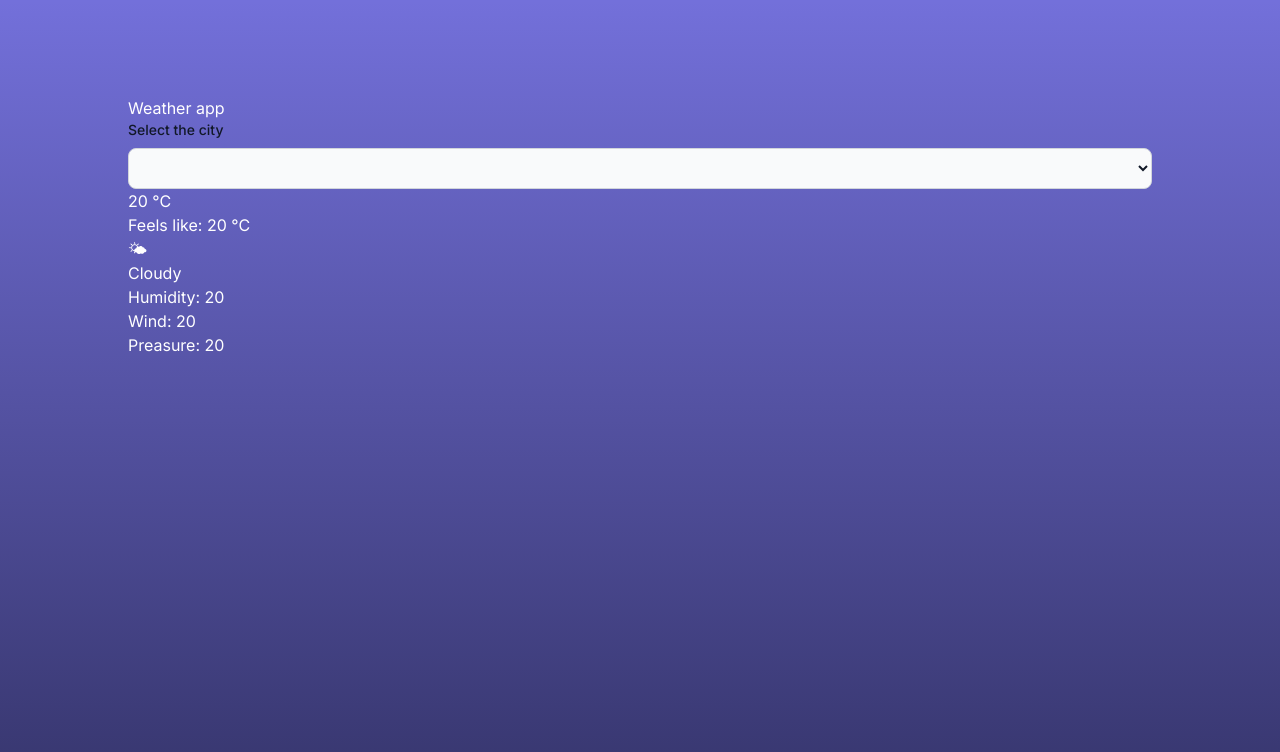
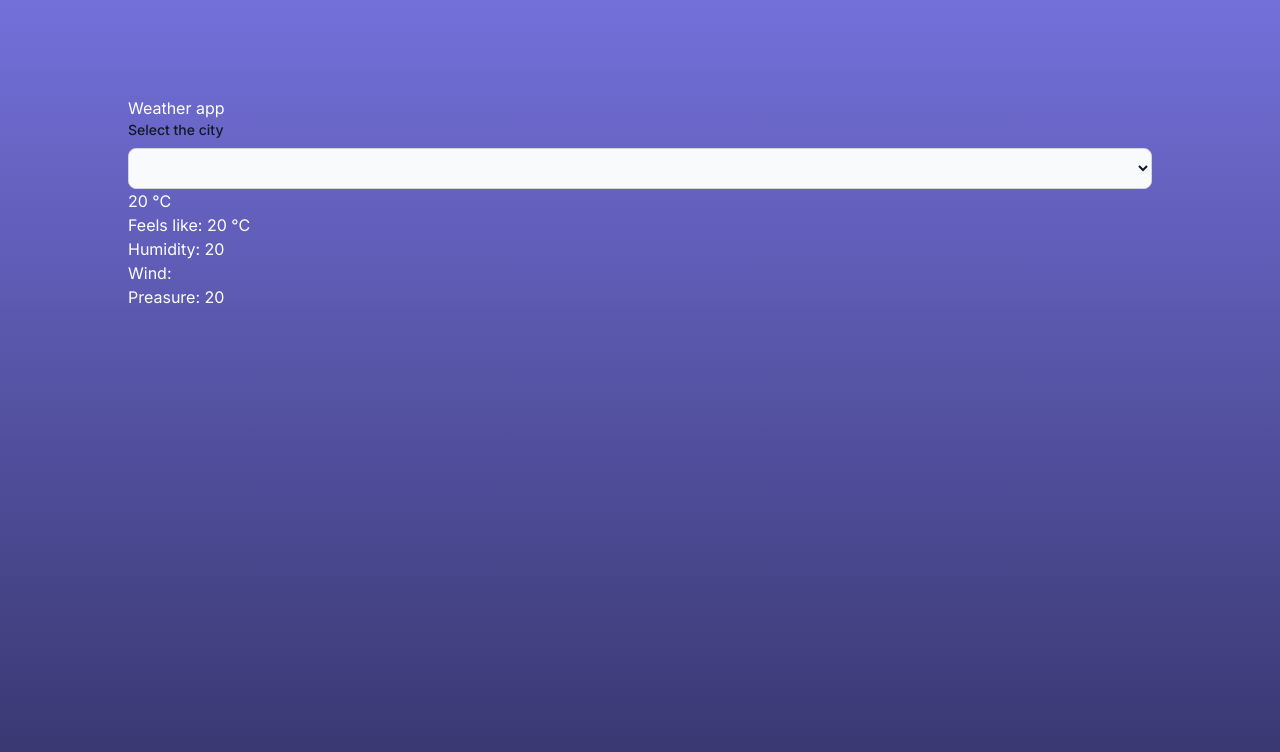
Before and after one commit to cristianriosv/my-weather-app-next-js, a Next.js app: page / in a window 1280 px wide. Shown: the top 752 px of the page. Built offline with nearby package versions, Linux system fonts and the light colour scheme.

Commit message:
feat: complete basic weather detail component

```diff
--- a/src/components/domain/WeatherDetail.tsx
+++ b/src/components/domain/WeatherDetail.tsx
@@ -1,32 +1,21 @@
-type WeatherDetailProps = {
-    cityName: string;
-    temperature: number;
-    icon: string;
-    weatherName: string;
-    pressure: number;
-    wind: number;
-    feelsLike: number;
-    humidity: number;
-}
-
 const WeatherDetail = ({
     cityName,
     temperature,
-    icon,
-    weatherName,
+    weatherIcon,
+    weatherDescription,
     pressure,
-    wind,
+    windSpeed,
     feelsLike,
     humidity
-}: WeatherDetailProps) => (
+}: WeatherDataProps) => (
     <div>
         <h3>{cityName}</h3>
         <h1>{temperature} °C</h1>
         <h4>Feels like: {feelsLike} °C</h4>
-        <h1>{icon}</h1>
-        <h4>{weatherName}</h4>
+        <h1>{weatherIcon}</h1>
+        <h4>{weatherDescription}</h4>
         <h4>Humidity: {humidity}</h4>
-        <h4>Wind: {wind}</h4>
+        <h4>Wind: {windSpeed}</h4>
         <h4>Preasure: {pressure}</h4>
     </div>
 );
```
